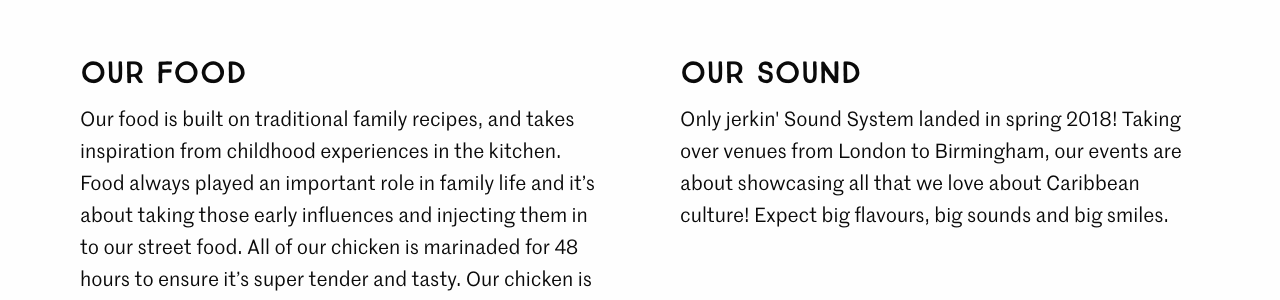
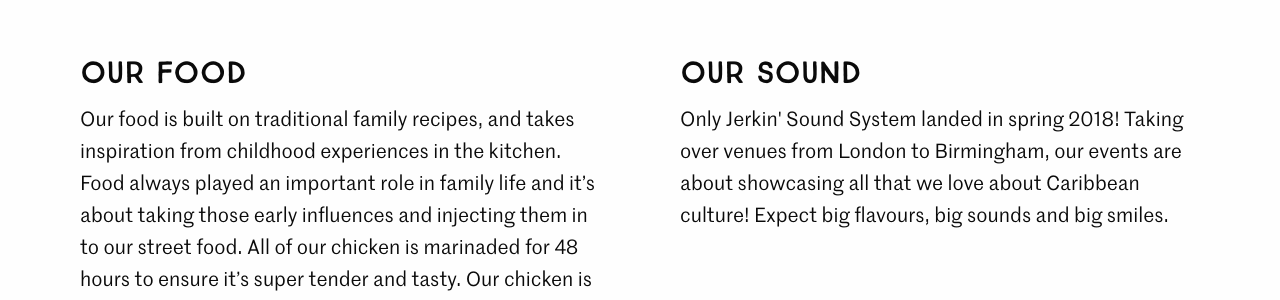
Before and after one commit to garethjohnsdesign/onlyjerkin.com, a Jekyll site: the page built from story.md, in a window 1280 px wide. Shown: the part 605-905 px from the top of the page. Built offline with Jekyll 4.4.1, drawn with Linux system fonts in a browser that asks for light colours.

Commit message:
Initial Commit

```diff
--- a/story.md
+++ b/story.md
@@ -16,7 +16,7 @@
     flavour and crunch! If that wasn’t enough we have a selection of homemade sauces
     including our famous jerk gravy… plus jerk seasoned skin on fries and creamy slaw!
 - title: Our Sound
-  text: Only jerkin' Sound System landed in spring 2018! Taking over venues from London
+  text: Only Jerkin' Sound System landed in spring 2018! Taking over venues from London
     to Birmingham, our events are about showcasing all that we love about Caribbean
     culture! Expect big flavours, big sounds and big smiles.
 testimonials:
```
